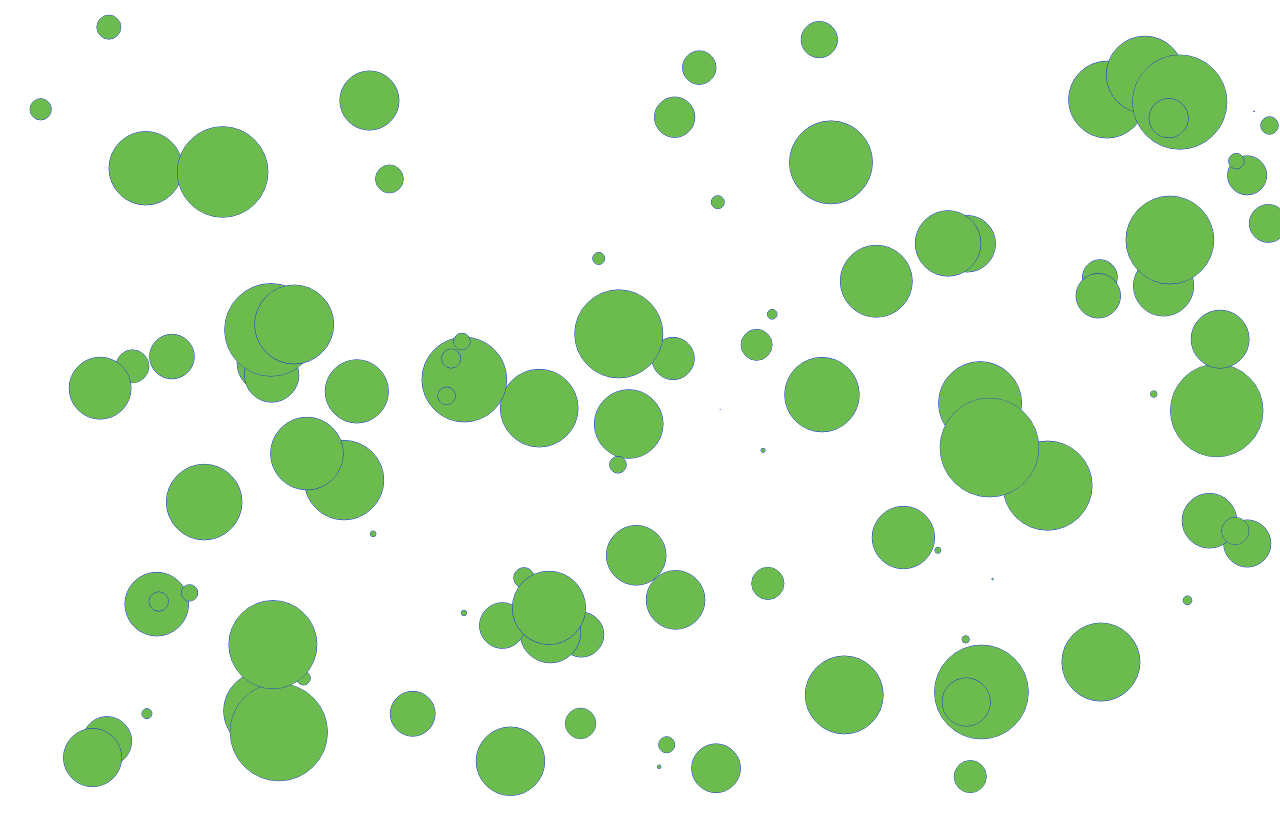
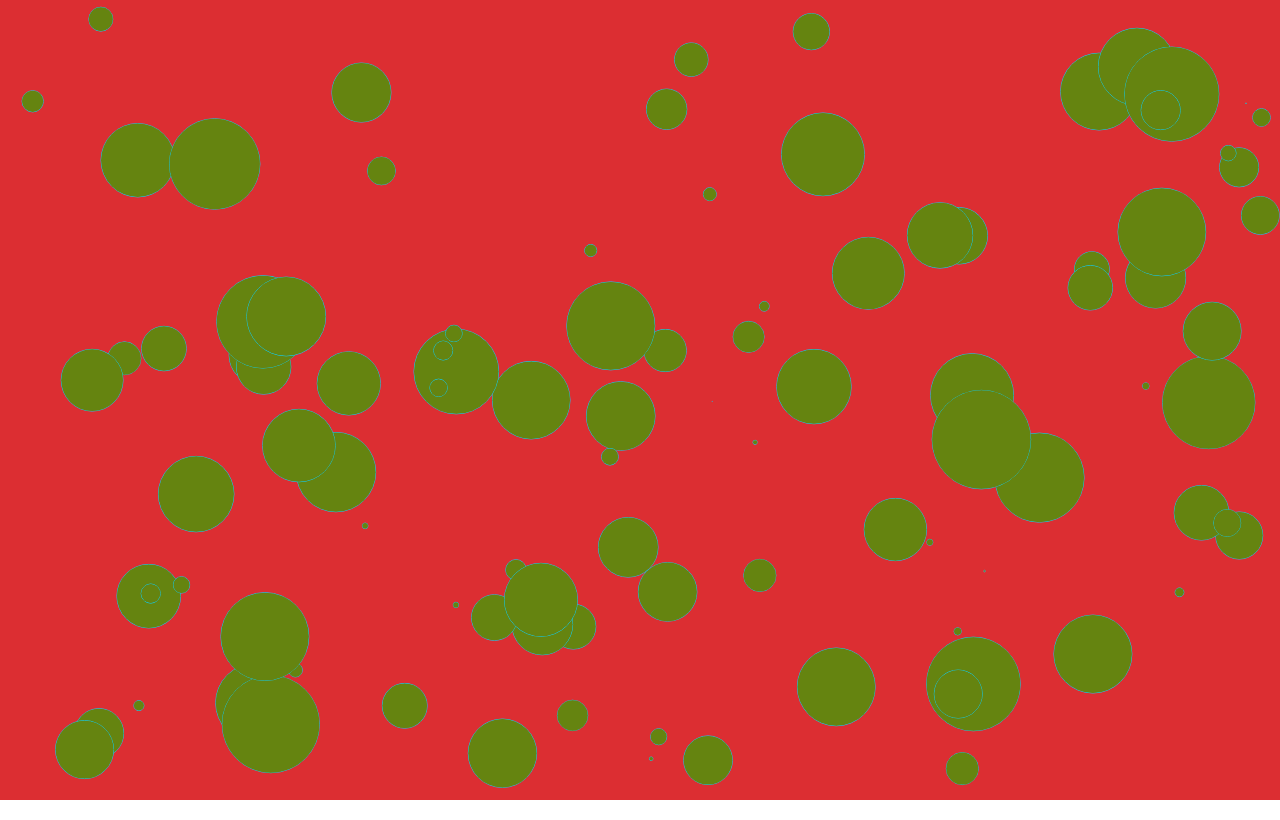
Before and after one commit to DavidHaring20/creative-code, a plain HTML site: page Presentations/Product/index.html in a window 1280 px wide. Drawn offline with Linux system fonts and the light colour scheme.

Commit message:
Removed margins from index body.Set color of the background every 4 seconds.

```diff
--- a/Presentations/Product/canvas.js
+++ b/Presentations/Product/canvas.js
@@ -9,6 +9,8 @@ let numberOfCircles = 100;
 
 canvas.width = window.innerWidth;
 canvas.height = window.innerHeight;
+
+getNewColors();
 
 // METHOD WHICH CREATES A CIRCLE AND UPDATES IT'S MOVEMENT
 function Circle(x, y, dx, dy, radius) {
@@ -80,9 +82,13 @@ for (var i = 0; i < numberOfCircles; i++) {
 
 // METHOD THAT GIVES RANDOM COLOR
 function getNewColors() {
-    circleBodyColor = '#' + Math.floor(Math.random()*16777215).toString(16);
-    circleLineColor = '#' + Math.floor(Math.random()*16777215).toString(16);
-    console.log(circleBodyColor, circleLineColor);
+    circleBodyColor = getRandomColor();
+    circleLineColor = getRandomColor();
+    canvas.style.backgroundColor = getRandomColor();
+}
+
+function getRandomColor() {
+    return '#' + Math.floor(Math.random()*16777215).toString(16);
 }
 
 setInterval(() => {
--- a/Presentations/Product/index.html
+++ b/Presentations/Product/index.html
@@ -6,7 +6,7 @@
     <meta name="viewport" content="width=device-width, initial-scale=1.0">
     <title>Document</title>
 </head>
-<body style="overflow-x: hidden; overflow-y: hidden;">
+<body style="overflow-x: hidden; overflow-y: hidden; margin: 0;">
     <canvas id='canvas'></canvas>
 
     <script src="./canvas.js"></script>
```
